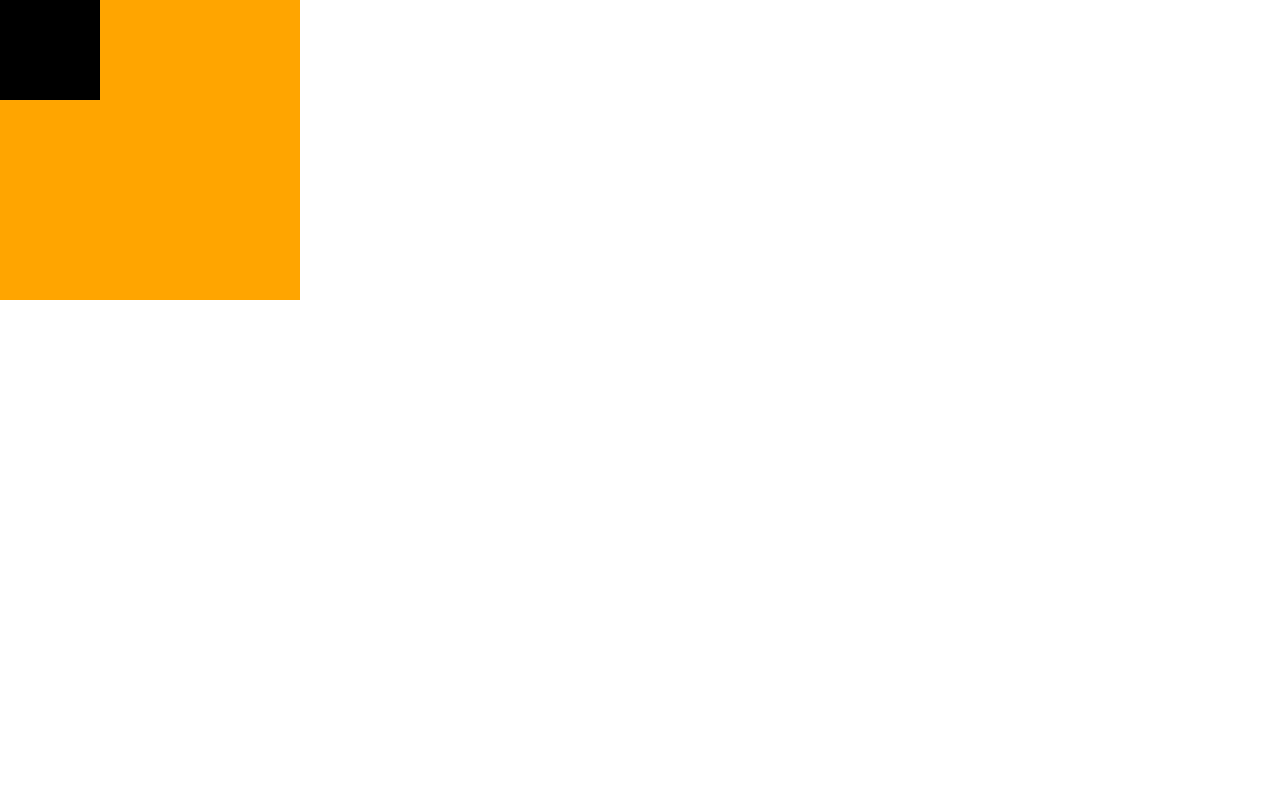
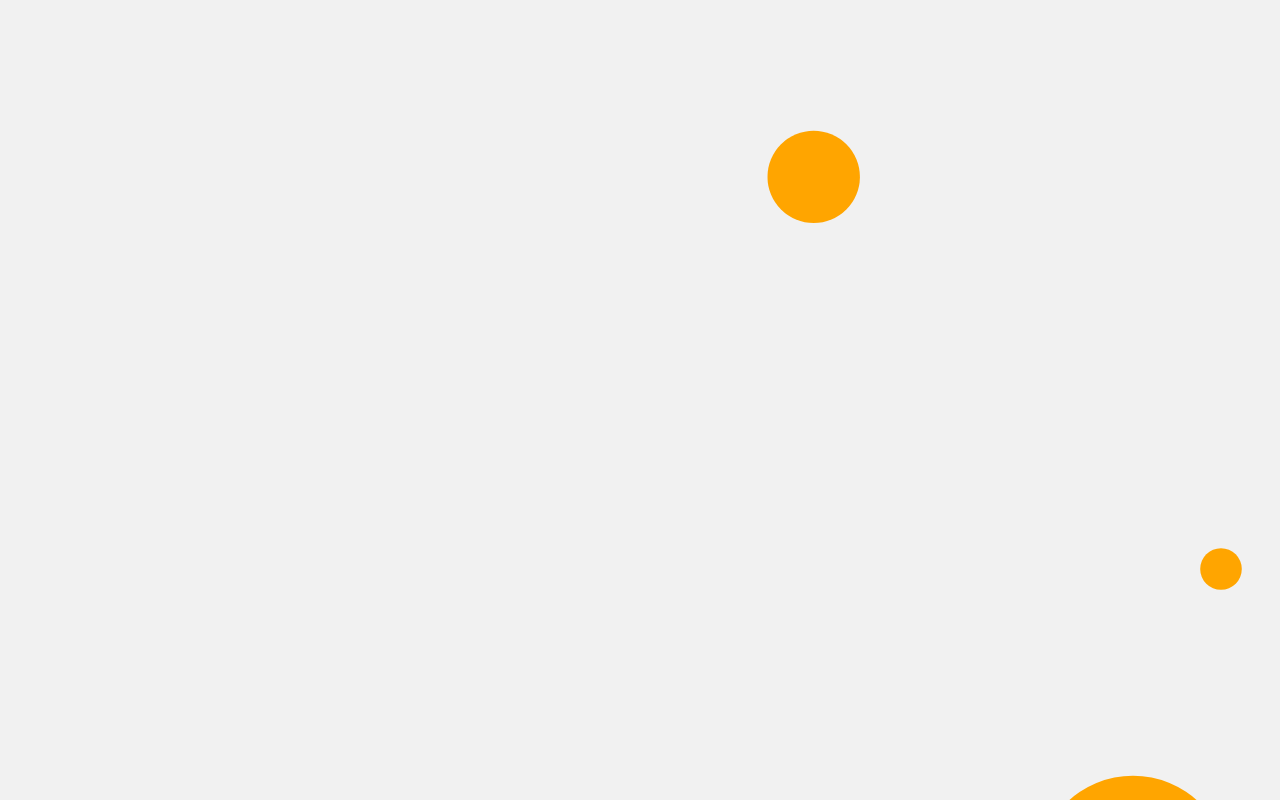
Before and after one commit to yeaeun23/gooey-effect, a plain HTML site: page index.html in a window 1280 px wide. Drawn offline with Linux system fonts and the light colour scheme.

Commit message:
canvas 예제 - 랜덤으로 떨어지는 원 그리기

```diff
--- a/index.html
+++ b/index.html
@@ -13,7 +13,7 @@
         overflow: hidden;
       }
       canvas {
-        background-color: orange;
+        background-color: #f1f1f1;
       }
     </style>
   </head>
--- a/index.js
+++ b/index.js
@@ -2,8 +2,8 @@ const canvas = document.querySelector("canvas");
 const ctx = canvas.getContext("2d");
 const dpr = window.devicePixelRatio; // 2
 
-const canvasWidth = 300;
-const canvasHeight = 300;
+const canvasWidth = innerWidth;
+const canvasHeight = innerHeight;
 
 // 브라우저에서의 디스플레이 크기
 // 화면에 보이는 캔버스의 크기를 변경
@@ -18,4 +18,82 @@ canvas.height = canvasHeight * dpr;
 ctx.scale(dpr, dpr);
 
 // 사각형 그리기
-ctx.fillRect(0, 0, 100, 100); // x,y,가로,세로
+//ctx.fillRect(0, 0, 100, 100); // x,y,가로,세로
+
+// 원 그리기
+class Particle {
+  constructor(x, y, radius, vy) {
+    this.x = x;
+    this.y = y;
+    this.radius = radius;
+    this.vy = vy;
+  }
+  update() {
+    this.y += this.vy;
+  }
+  draw() {
+    ctx.beginPath();
+    ctx.arc(this.x, this.y, this.radius, 0, (Math.PI / 180) * 360); // x,y,r,0˚~360˚(rad)
+    ctx.fillStyle = "orange";
+    ctx.fill(); // 색 채우기
+    ctx.closePath();
+  }
+}
+
+// [min, max+1) 랜덤값 반환
+const randomNumBetween = (min, max) => {
+  return Math.random() * (max + 1 - min) + min;
+};
+
+let particles = []; // 원 담을 배열
+const TOTAL = 3; // 원 개수
+
+for (let i = 0; i < TOTAL; i++) {
+  const x = randomNumBetween(0, canvasWidth); // 원 중심 x좌표
+  const y = randomNumBetween(0, canvasHeight); // 원 중심 y좌표
+  const radius = randomNumBetween(50, 100); // 원 반지름
+  const vy = randomNumBetween(1, 5); // 원 떨어지는 속도
+
+  const particle = new Particle(x, y, radius, vy);
+  particles.push(particle);
+}
+
+const fps = 60;
+let interval = 1000 / fps; // 16ms
+let now, delta;
+let then = Date.now(); // 현재 시간
+
+function animate() {
+  window.requestAnimationFrame(animate); // 1초에 60번 실행
+
+  now = Date.now();
+  delta = now - then;
+
+  if (delta < interval) {
+    return;
+  }
+
+  // 기존 원 지우기
+  ctx.clearRect(0, 0, canvasWidth, canvasHeight);
+
+  // 새로 원 그리기
+  particles.forEach((particle) => {
+    particle.update();
+    particle.draw();
+
+    // 땅에 완전히 떨어졌을 때
+    if (particle.y - particle.radius > canvasHeight) {
+      // 맨위로 이동
+      particle.y = -particle.radius;
+
+      // 나머지 랜덤값으로 다시
+      particle.x = randomNumBetween(0, canvasWidth);
+      particle.radius = randomNumBetween(50, 10);
+      particle.vy = randomNumBetween(1, 5);
+    }
+  });
+
+  then = now - (delta % interval);
+}
+
+animate();
```
